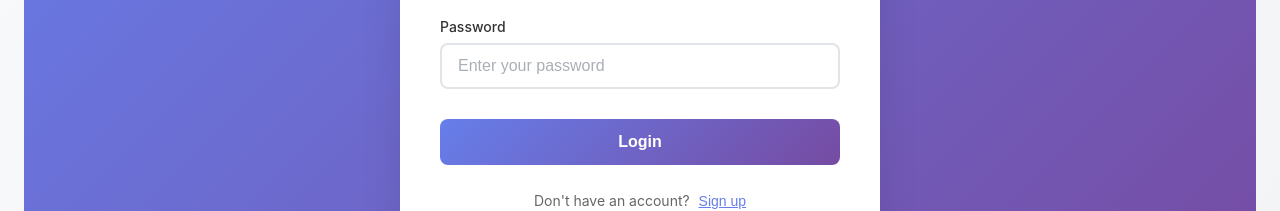
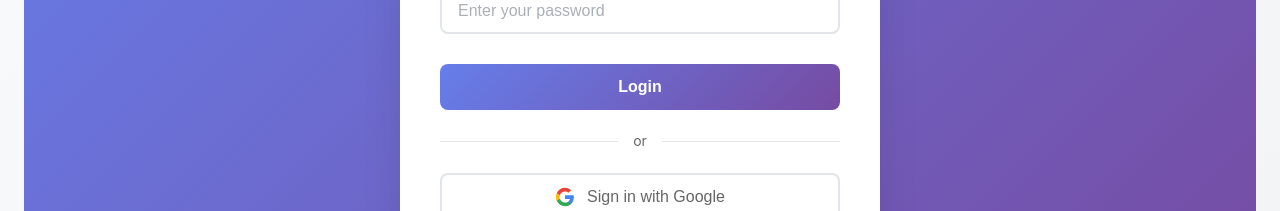
Before and after one commit to riodpp/vocabulary-app, a React (Create React App) app in the folder frontend/: page / in a window 1280 px wide. Shown: the part 521-732 px from the top of the page. Built offline with nearby package versions, Linux system fonts and the light colour scheme; no server answers.

Commit message:
feat(auth): add google sign-in option to login page
Implement Google OAuth authentication using Supabase. Includes styling for the Google sign-in button and divider between login options.

```diff
--- a/frontend/src/Auth.css
+++ b/frontend/src/Auth.css
@@ -104,6 +104,59 @@
   transform: none;
 }
 
+.divider {
+  margin: 20px 0;
+  position: relative;
+  color: #666;
+  font-size: 14px;
+}
+
+.divider::before {
+  content: '';
+  position: absolute;
+  top: 50%;
+  left: 0;
+  right: 0;
+  height: 1px;
+  background: #e1e5e9;
+}
+
+.divider span {
+  background: white;
+  padding: 0 15px;
+  position: relative;
+  z-index: 1;
+}
+
+.google-signin-button {
+  width: 100%;
+  padding: 12px 16px;
+  background: white;
+  color: #666;
+  border: 2px solid #e1e5e9;
+  border-radius: 8px;
+  font-size: 16px;
+  font-weight: 500;
+  cursor: pointer;
+  transition: border-color 0.3s ease, box-shadow 0.3s ease;
+  display: flex;
+  align-items: center;
+  justify-content: center;
+  gap: 12px;
+  margin-bottom: 20px;
+}
+
+.google-signin-button:hover {
+  border-color: #ccc;
+  box-shadow: 0 2px 8px rgba(0, 0, 0, 0.1);
+}
+
+.google-icon {
+  width: 20px;
+  height: 20px;
+  flex-shrink: 0;
+}
+
 .auth-links {
   margin-top: 25px;
   color: #666;
--- a/frontend/src/LoginPage.js
+++ b/frontend/src/LoginPage.js
@@ -50,6 +50,23 @@
     }
   };
 
+  const handleGoogleSignIn = async () => {
+    try {
+      const { error } = await supabase.auth.signInWithOAuth({
+        provider: 'google',
+        options: {
+          redirectTo: window.location.origin + window.location.pathname
+        }
+      });
+      if (error) {
+        showNotification(error.message || 'Google sign-in failed', 'error');
+      }
+    } catch (error) {
+      console.error('Google sign-in error:', error);
+      showNotification('Google sign-in failed. Please try again.', 'error');
+    }
+  };
+
 
   return (
     <div className="auth-container">
@@ -88,6 +105,20 @@
           </button>
         </form>
 
+        <div className="divider">
+          <span>or</span>
+        </div>
+
+        <button type="button" className="google-signin-button" onClick={handleGoogleSignIn}>
+          <svg className="google-icon" viewBox="0 0 24 24">
+            <path fill="#4285F4" d="M22.56 12.25c0-.78-.07-1.53-.2-2.25H12v4.26h5.92c-.26 1.37-1.04 2.53-2.21 3.31v2.77h3.57c2.08-1.92 3.28-4.74 3.28-8.09z"/>
+            <path fill="#34A853" d="M12 23c2.97 0 5.46-.98 7.28-2.66l-3.57-2.77c-.98.66-2.23 1.06-3.71 1.06-2.86 0-5.29-1.93-6.16-4.53H2.18v2.84C3.99 20.53 7.7 23 12 23z"/>
+            <path fill="#FBBC05" d="M5.84 14.09c-.22-.66-.35-1.36-.35-2.09s.13-1.43.35-2.09V7.07H2.18C1.43 8.55 1 10.22 1 12s.43 3.45 1.18 4.93l2.85-2.22.81-.62z"/>
+            <path fill="#EA4335" d="M12 5.38c1.62 0 3.06.56 4.21 1.64l3.15-3.15C17.45 2.09 14.97 1 12 1 7.7 1 3.99 3.47 2.18 7.07l3.66 2.84c.87-2.6 3.3-4.53 6.16-4.53z"/>
+          </svg>
+          Sign in with Google
+        </button>
+
         <div className="auth-links">
           <span>Don't have an account? </span>
           <button
```
